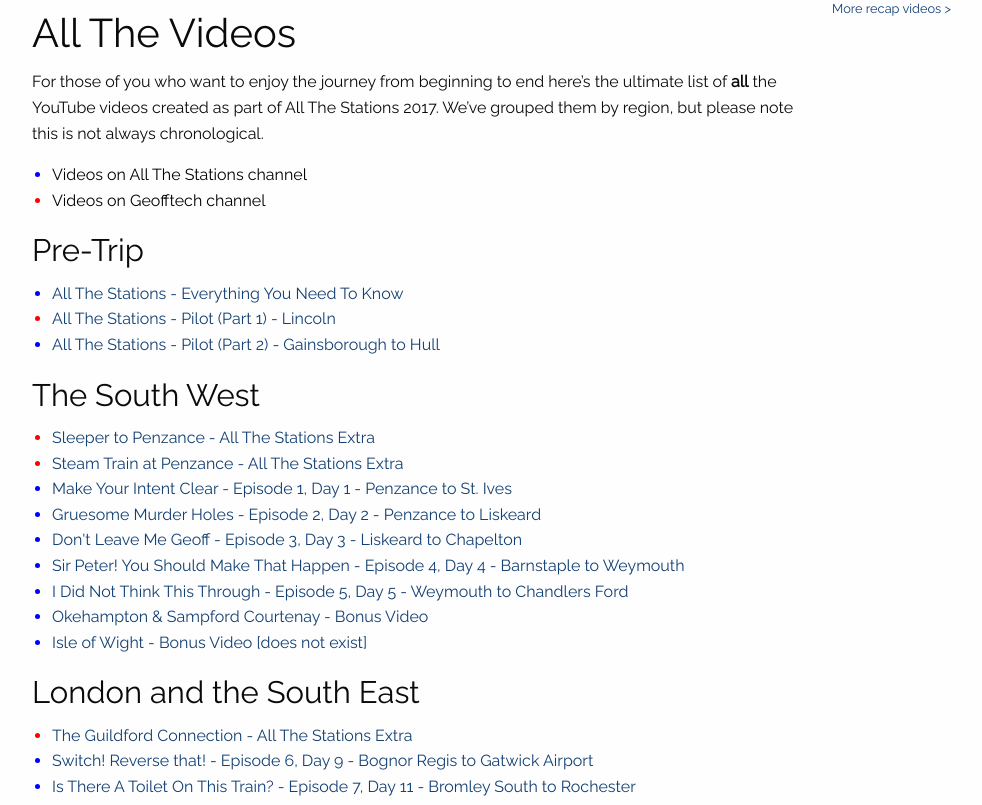
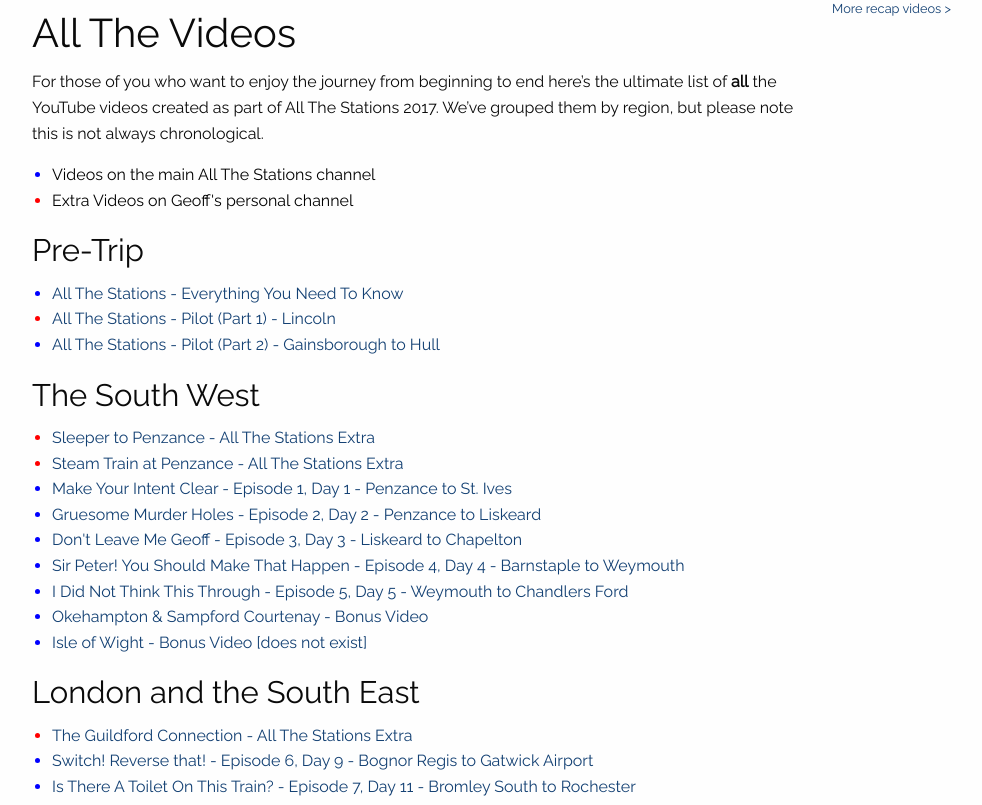
Before and after one commit to khawkins98/all-the-stations, a Jekyll site: the page built from ats2017.md, in a window 1280 px wide and 900 px high, scrolled down 1202 px, cut to the strip 95-900 px from the top of the window. Shown: the whole strip, without its empty margins (23-1005 px from the left). Built offline with Jekyll 4.4.1, drawn with Linux system fonts in a browser that asks for light colours; nearby versions of some CDN libraries; comment, search, counter and statistics services are not loaded.

Commit message:
Update ats2017.md

```diff
--- a/ats2017.md
+++ b/ats2017.md
@@ -32,8 +32,8 @@
 For those of you who want to enjoy the journey from beginning to end here's the ultimate list of **all** the YouTube videos created as part of All The Stations 2017.  We’ve grouped them by region, but please note this is not always chronological.
 
 <ul>
-<span class="li bl"><span class="bk">Videos on All The Stations channel</span></span>
-<span class="li rd"><span class="bk">Videos on Geofftech channel</span></span>
+<span class="li bl"><span class="bk">Videos on the main All The Stations channel</span></span>
+<span class="li rd"><span class="bk">Extra Videos on Geoff's personal channel</span></span>
 </ul>
 ### Pre-Trip
 <ul>
```
